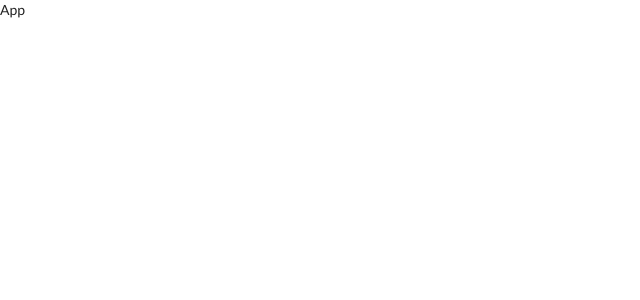
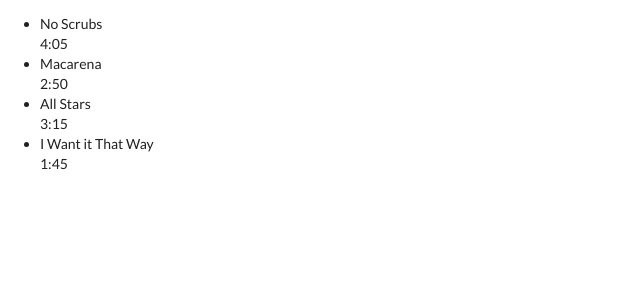
Before and after one commit to nitin-codr/Song-Description, a React (Create React App) app: page / in a window 1280 px wide. Shown: the top 300 px of the page, without its empty margins (0-640 px from the left). Built offline with nearby package versions, Linux system fonts and the light colour scheme.

Commit message:
song list displayed

```diff
--- a/src/actions/index.js
+++ b/src/actions/index.js
@@ -1,8 +1,9 @@
 // Actions Creator
-const selectSong = () => {
+const selectSong = (song) => {
     // Return an Action
     return {
         type: 'SONG_SELECTED',
         payload: song
+
     };
 };
--- a/src/components/App.js
+++ b/src/components/App.js
@@ -1,9 +1,9 @@
 import React from 'react';
-import {selectSong} from '../actions';
+import SongList from './SongList';
 const App = () => {
     return (
         <div>
-            App
+            <SongList />
         </div>
     );
 };
--- /dev/null
+++ b/src/components/SongList.js
@@ -0,0 +1,26 @@
+import React, { Component } from 'react';
+import {connect} from 'react-redux';
+
+class SongList extends Component {
+    render() {
+        return (
+            <div>
+                <ul>
+                    {this.props.songs.map(song=> {
+                        return <li key={song.title}>
+                            {song.title}
+                            <br />
+                            {song.duration}
+                        </li>
+                    })}
+                </ul>
+            </div>
+        )
+    };
+};
+
+const mapStateToProps = (state) => {
+    return {songs: state.songs};
+}
+
+export default connect(mapStateToProps)(SongList);
--- a/src/index.js
+++ b/src/index.js
@@ -1,8 +1,13 @@
 import React from 'react';
 import ReactDOM from 'react-dom';
+import {Provider} from 'react-redux';
+import { createStore} from 'redux';
+import reducers from './reducers';
 import App from './components/App';
 
 ReactDOM.render(
-    <App />,
+    <Provider store={createStore(reducers)}>
+        <App />
+    </Provider>,
     document.querySelector('#root')
 );
--- a/src/reducers/index.js
+++ b/src/reducers/index.js
@@ -14,7 +14,7 @@ const selectedSongReducer = (selectedSong=null, action) => {
     if(action.type==='SONG_SELECTED') {
         return action.song;
     }
-    return selectSong;
+    return selectedSong;
 }
 
 export default combineReducers({
```
